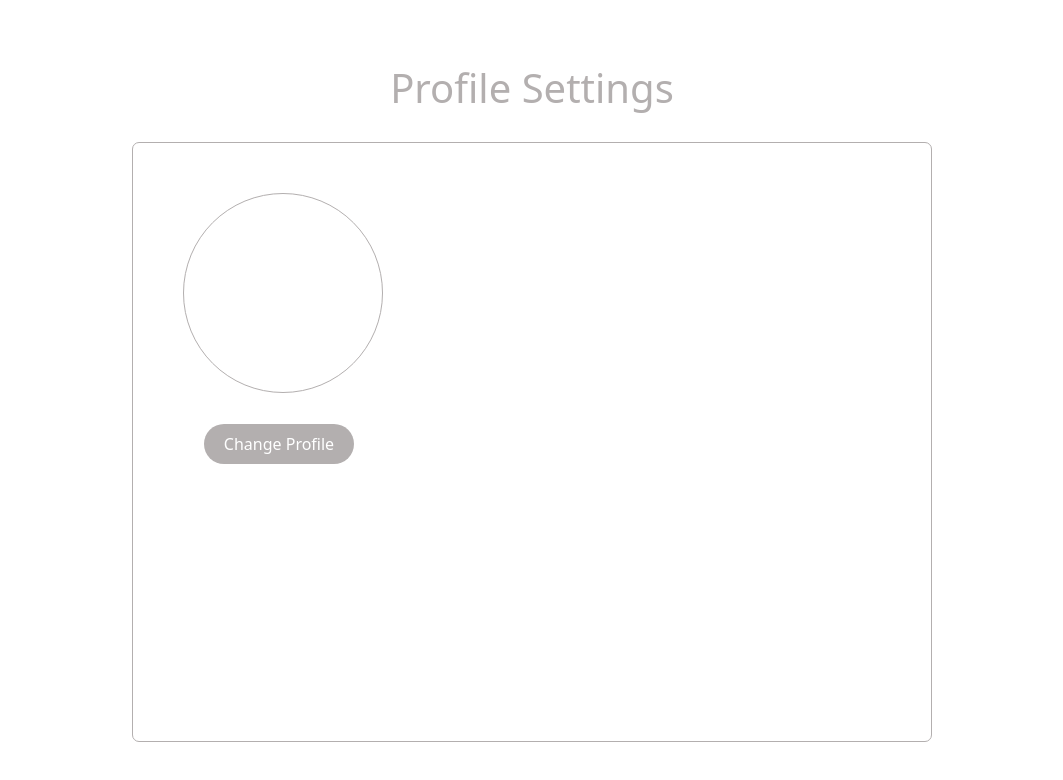
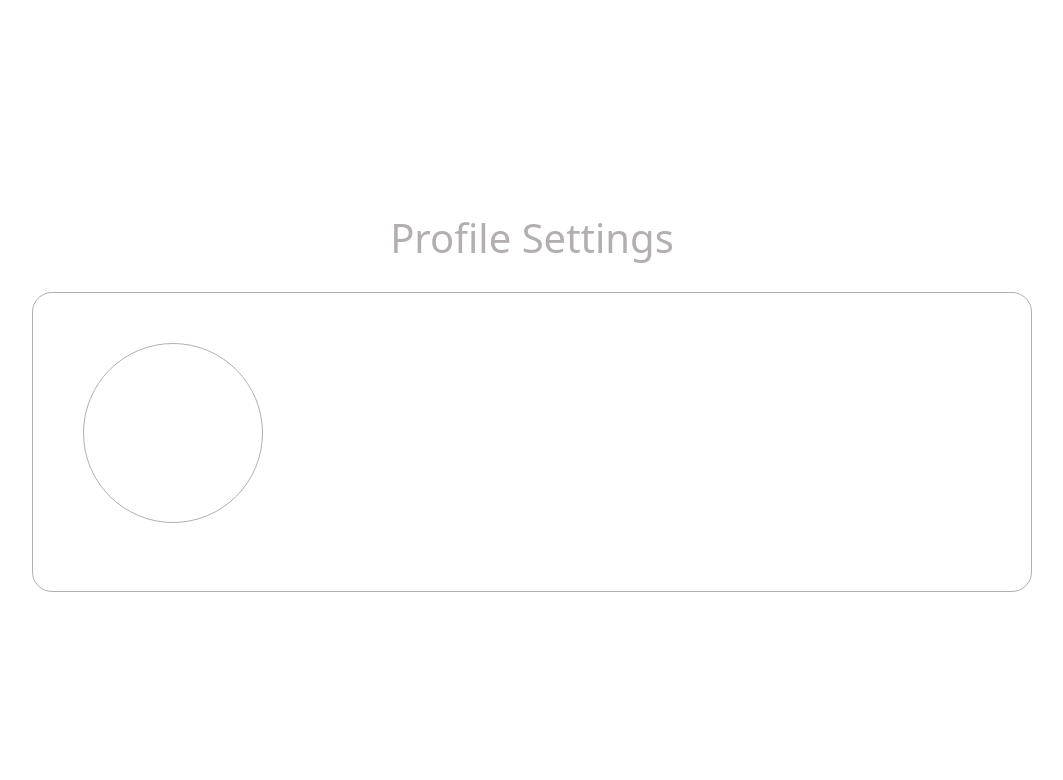
Before and after one commit to vaishnavi185/employee, a React (Vite) app in the folder empdas/: page / in a window 1280 px wide. Shown: the top 780 px of the page, without its empty margins (108-1171 px from the left). Built offline with nearby package versions, Linux system fonts and the light colour scheme.

Commit message:
changes done

```diff
--- a/empdas/src/components/ProfilePage.jsx
+++ b/empdas/src/components/ProfilePage.jsx
@@ -8,14 +8,14 @@ export default function ProfilePage() {
     Profile Settings
   </div>
 
-  <div className="w-[800px] h-[600px] border border-[#b3afaf] rounded-[7px] flex flex-row">
+  <div className="w-[1000px] h-[300px] border border-[#b3afaf] rounded-[20px] flex flex-row">
     {/* Content here */}
 
     <div className='flex flex-col '>
-<div className='rounded-full w-[200px] h-[200px]  border border-[#b3afaf] mt-[50px] ml-[50px]' >
-  <button className="rounded-[20px] h-[40px] w-[150px] mt-[230px] bg-[#b3afaf] text-white ml-[20px]">
+<div className='rounded-full w-[180px] h-[180px]  border border-[#b3afaf] mt-[50px] ml-[50px]' >
+  {/* <button className="rounded-[20px] h-[40px] w-[150px] mt-[230px] bg-[#b3afaf] text-white ml-[10px]">
   Change Profile
-</button>
+</button> */}
 
 </div>
     </div>
```
